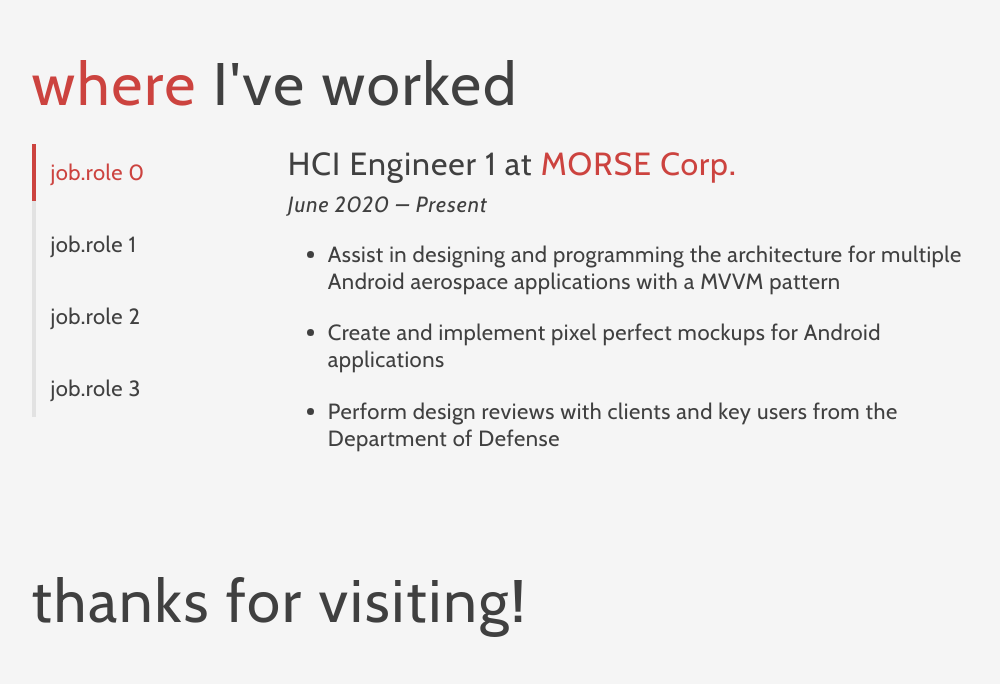
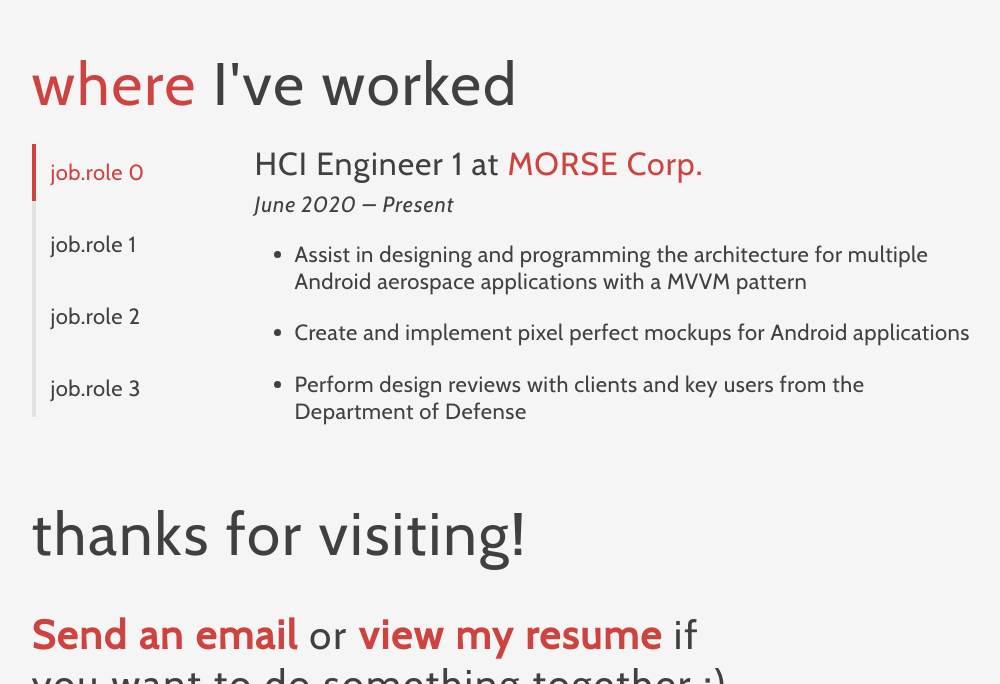
Before and after one commit to wang-er/portfolio-v3, a Gatsby site: page / in a window 1280 px wide. Shown: the part 2835-3519 px from the top of the page, without its empty margins (136-1136 px from the left). Built offline with nearby package versions, Linux system fonts and the light colour scheme; Gatsby itself is replaced by a stand-in of ours.

Commit message:
relative positioning, fixed some minor font issues

```diff
--- a/src/components/sections/work.js
+++ b/src/components/sections/work.js
@@ -7,6 +7,7 @@
     margin-top: 1.5em;
     margin-bottom: 5em;
     display: flex;
+    position: relative;
 `
 
 const SidebarItem = styled.div`
@@ -28,7 +29,7 @@
 const SidebarColumn = styled.div`
     display: flex;
     flex-direction: column;
-    flex: 1 1 40%;
+    flex-basis: 20%;
     gap: 15px;
     border-left: 4px solid ${erinBlack10};
     height: fit-content;
@@ -52,7 +53,7 @@
 const JobBlock = styled(animated.div)`
     display: ${props => (props.hidden ? 'none': 'flex')};
     flex-direction: column;
-    flex: 2 1 auto;
+    flex-basis: auto;
     margin-left: 30px;
 
    small {
@@ -80,9 +81,9 @@
     const [currentJobIndex, setCurrentJobIndex] = React.useState(0);
 
     const transitions = useTransition(jobs[currentJobIndex], {
-        from: { opacity: 0, transform: 'translate3d(0,10%,0)' },
-        enter: { opacity: 1, transform: 'translate3d(0,0%,0)' },
-        leave: { opacity: 0, transform: 'translate3d(0,-10%,0)' },
+        from: { opacity: 0, transform: 'translate3d(0,5%, 0)', position: 'absolute'},
+        enter: { opacity: 1, transform: 'translate3d(0,0%, 0)' },
+        leave: { opacity: 0,  transform: 'translate3d(0, -5%, 0)'},
       });
 
     return <>
--- a/src/pages/index.js
+++ b/src/pages/index.js
@@ -6,6 +6,7 @@
 import { About } from "../components/sections/about"
 import { Contact } from "../components/sections/contact"
 import { Work } from "../components/sections/work"
+import "../styles/typography.css"
 
 // markup
 const IndexPage = () => {
--- a/src/styles/globalStyle.js
+++ b/src/styles/globalStyle.js
@@ -64,6 +64,11 @@
     margin-bottom: 8px;
     letter-spacing: 1px;
 
+    a {
+      ::after {
+        height: 3px;
+      }
+    }
   }
 
   p, li{
@@ -72,7 +77,7 @@
     padding: .35em 0 .75em;
 
     a::after {
-      height: 2.5px;
+      height: 0.1em;
 
     }
   }
@@ -96,7 +101,7 @@
       bottom: 0;
       left: 0;
       width: 100%;
-      height: .1em;
+      height: 0.1em;
       background-color: ${erinRed};
       transition: all 0.15s ease;
       opacity 1;
```
